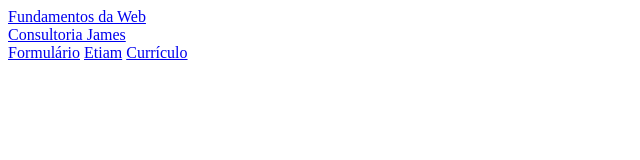
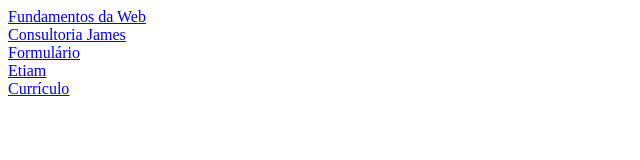
Before and after one commit to ViniciusBLP/ViniciusBLP, a plain HTML site: page index.html in a window 1280 px wide. Shown: the whole page, without its empty margins (0-640 px from the left). Drawn offline with Linux system fonts and the light colour scheme.

Commit message:
Update index.html

```diff
--- a/index.html
+++ b/index.html
@@ -8,8 +8,8 @@
 <body>
     <a href="https://viniciusblp.github.io/Lab_04/">Fundamentos da Web</a><br>
     <a href="https://viniciusblp.github.io/lab_responsividade/">Consultoria James</a><br>
-    <a href="https://viniciusblp.github.io/Lab_04-b/">Formulário</a>
-    <a href="https://viniciusblp.github.io/etiam/">Etiam</a>
+    <a href="https://viniciusblp.github.io/Lab_04-b/">Formulário</a><br>
+    <a href="https://viniciusblp.github.io/etiam/">Etiam</a><br>
     <a href="https://viniciusblp.github.io/curriculo/">Currículo</a>
 </body>
 </html>
```
